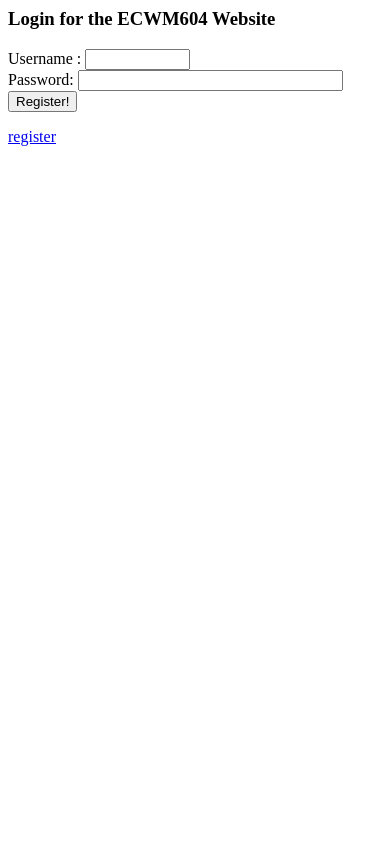
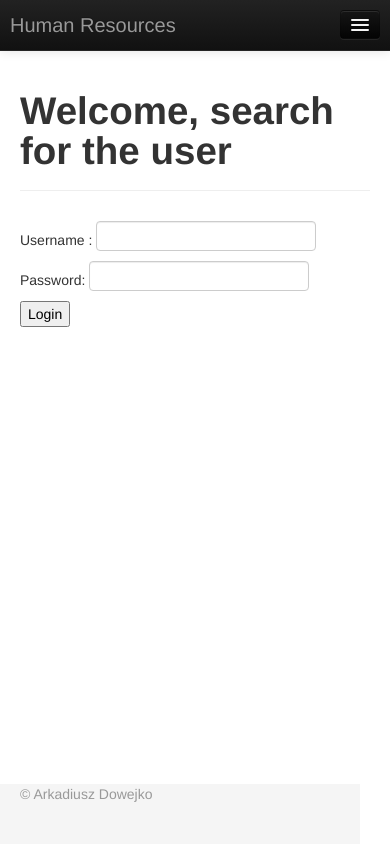
Before and after one commit to arkmon/human, a CodeIgniter app: page /index.php/auth/login in a window 390 px wide. Run offline with CodeIgniter, Linux system fonts and the light colour scheme.

Commit message:
Final changes

```diff
--- a/application/views/login_view.php
+++ b/application/views/login_view.php
@@ -1,14 +1,119 @@
-<html>
+<!DOCTYPE html PUBLIC "-//W3C//DTD XHTML 1.0 Transitional//EN" "http://www.w3.org/TR/xhtml1/DTD/xhtml1-transitional.dtd">
+<html xmlns="http://www.w3.org/1999/xhtml">
+
 <head>
-    <title>Login for ECWM604</title>
-</head>
-<body>
-<h3>Login for the ECWM604 Website</h3>
-<form action="http://www.ecwm604.us/w1291692/index.php/auth/authenticate" method="POST">
+    <title>Human Resources</title>
+    <!-- Bootstrap -->
+    <link href="/css/bootstrap.min.css" rel="stylesheet" media="screen">
+     <style>
+      body {
+        padding-top: 60px;
+	  }
+	  #wrap {
+        min-height: 100%;
+        height: auto !important;
+        height: 100%;
+        /* Negative indent footer by it's height */
+        margin: 0 auto -60px;
+      }
+
+      /* Set the fixed height of the footer here */
+      #push,
+      #footer {
+        height: 60px;
+      }
+      #footer {
+        background-color: #f5f5f5;
+      }
+
+      /* Lastly, apply responsive CSS fixes as necessary */
+      @media (max-width: 767px) {
+        #footer {
+	position: absolute;
+	bottom: 0;
+	margin-left: -20px;
+	margin-right: -20px;
+	padding-left: 20px;
+	padding-right: 20px;
+	width: 320px;
+        }
+      }
+
+     </style>
+     <link href="/css/bootstrap-responsive.css" rel="stylesheet">
+      <!-- HTML5 shim, for IE6-8 support of HTML5 elements -->
+    <!--[if lt IE 9]>
+      <script src="http://html5shim.googlecode.com/svn/trunk/html5.js"></script>
+    <![endif]-->
+
+    <!-- Fav and touch icons -->
+    <link rel="apple-touch-icon-precomposed" sizes="144x144" href="ico/apple-touch-icon-144-precomposed.png">
+    <link rel="apple-touch-icon-precomposed" sizes="114x114" href="ico/apple-touch-icon-114-precomposed.png">
+      <link rel="apple-touch-icon-precomposed" sizes="72x72" href="ico/apple-touch-icon-72-precomposed.png">
+                    <link rel="apple-touch-icon-precomposed" href="ico/apple-touch-icon-57-precomposed.png">
+                                   <link rel="shortcut icon" href="ico/favicon.png">
+  </head>
+  <body>
+   <div class="navbar navbar-inverse navbar-fixed-top">
+      <div class="navbar-inner">
+        <div class="container">
+          <a class="btn btn-navbar" data-toggle="collapse" data-target=".nav-collapse">
+            <span class="icon-bar"></span>
+            <span class="icon-bar"></span>
+            <span class="icon-bar"></span>
+          </a>
+          <a class="brand" href="http://www.ecwm604.us/w1291692">Human Resources</a>
+          <div class="nav-collapse collapse">
+            <ul class="nav">
+              <li class="active"><a href="http://www.ecwm604.us/w1291692">Home</a></li>
+              <!--<li><a href="http://www.ecwm604.us/w1291692/index.php/find">Search</a></li> -->
+              <li><a href="#help">Help</a></li>
+              <li><a href="https://www.ecwm604.us/w1291692/index.php/auth/">Login</a></li>
+            </ul>
+          </div><!--/.nav-collapse -->
+        </div>
+      </div>
+  </div>
+
+<div id="wrap">
+    <div class="container">
+	       <div class="page-header">
+                 <h1>Welcome, search for the user</h1></div>
+      <p class="lead">
+        <div><form action="/w1291692/index.php/auth/authenticate" method="POST">
     Username : <input type="text" name='uname' length="10" size="10">  <br>
     Password: <input type="password" name='pword' length="15" size="30"> <br>
-    <input type="submit" value='Register!'>
-</form>
-<a href="http://www.ecwm604.us/w1291692/index.php/auth/register">register</a>
-</body>
+    <input type="submit" value='Login'>
+</form></div></p>
+
+    </div>
+  </div>
+
+
+
+
+
+     <div id="push"></div>
+    <div id="footer">
+        <div class="container">
+            <p class="muted credit">&copy; Arkadiusz Dowejko</p>
+        </div>
+    </div>
+    <script src="http://code.jquery.com/jquery-latest.js"></script>
+  <script src="/js/bootstrap.min.js"></script>
+  <script src="/js/jquery.js"></script>
+  <script src="/js/bootstrap-transition.js"></script>
+  <script src="/js/bootstrap-alert.js"></script>
+  <script src="/js/bootstrap-modal.js"></script>
+  <script src="/js/bootstrap-dropdown.js"></script>
+  <script src="/js/bootstrap-scrollspy.js"></script>
+  <script src="/js/bootstrap-tab.js"></script>
+  <script src="/js/bootstrap-tooltip.js"></script>
+  <script src="/js/bootstrap-popover.js"></script>
+  <script src="/js/bootstrap-button.js"></script>
+  <script src="/js/bootstrap-collapse.js"></script>
+  <script src="/js/bootstrap-carousel.js"></script>
+  <script src="/js/bootstrap-typeahead.js"></script>
+
+  </body>
 </html>
```
Also changed, not shown: application/views/index.php (+35 -7 lines), application/views/login_view.html (added, +14 -0 lines).
